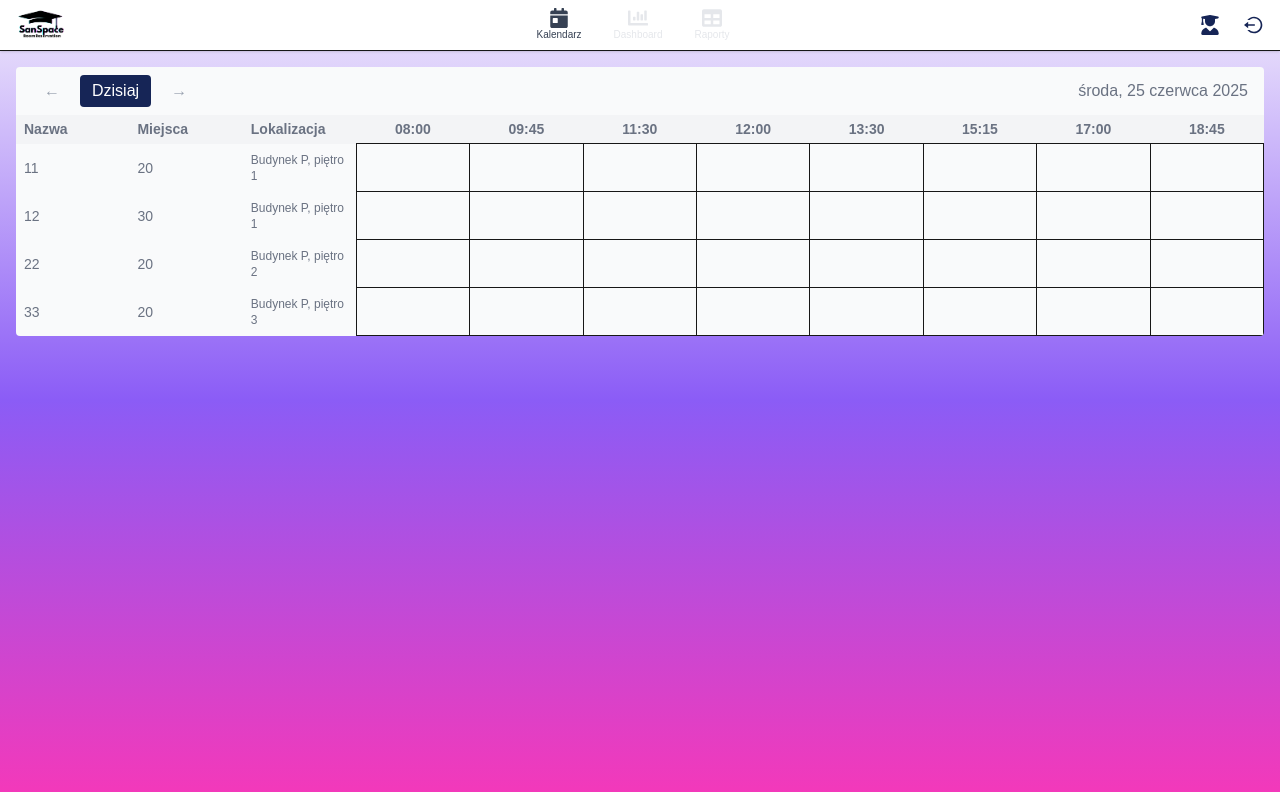
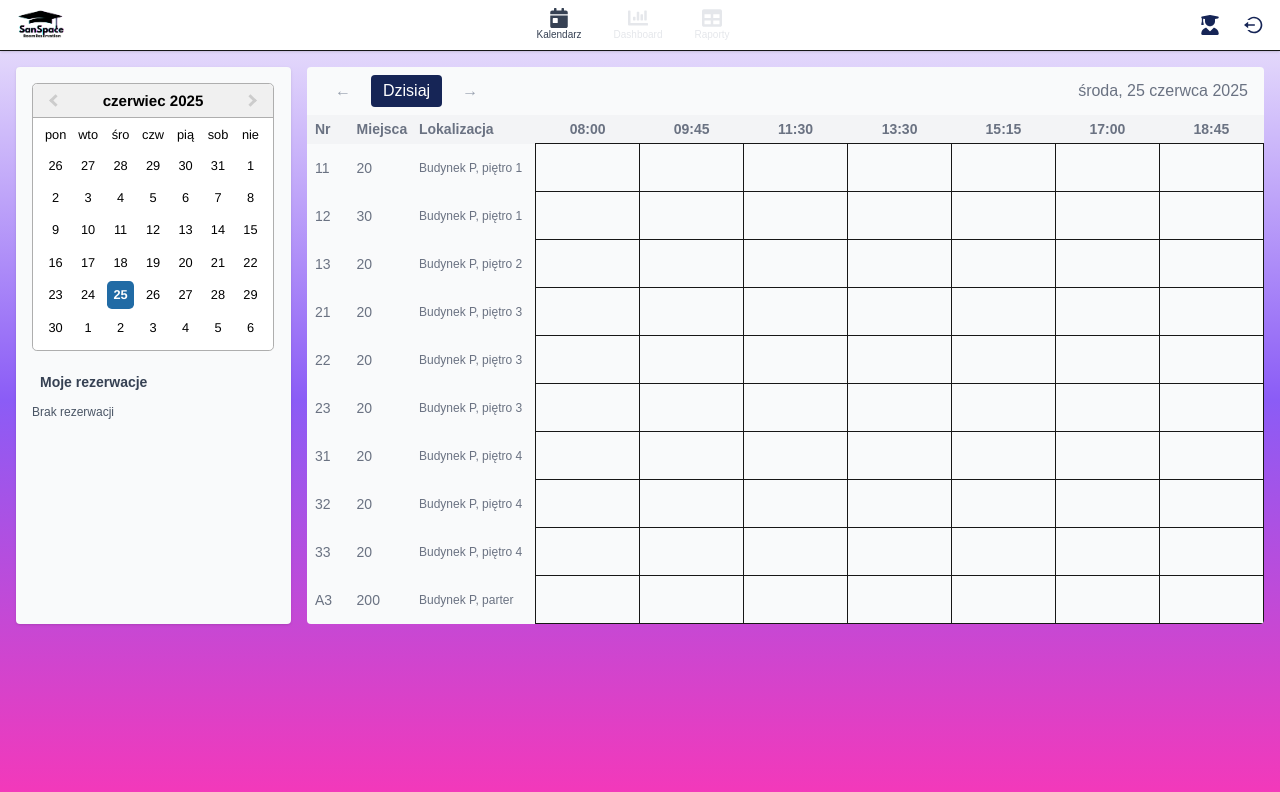
Before and after one commit to Krzysie3k/room_reservation, a Next.js app in the folder frontend/: page /schedule in a window 1280 px wide. Shown: the top 792 px of the page. Built offline with nearby package versions, Linux system fonts and the light colour scheme.

Commit message:
calMyReservation

```diff
--- a/frontend/package.json
+++ b/frontend/package.json
@@ -13,6 +13,7 @@
     "date-fns": "^4.1.0",
     "next": "15.3.3",
     "react": "^19.0.0",
+    "react-datepicker": "^8.4.0",
     "react-dom": "^19.0.0",
     "react-icons": "^5.5.0"
   },
@@ -21,6 +22,7 @@
     "@tailwindcss/postcss": "^4",
     "@types/node": "^20",
     "@types/react": "^19",
+    "@types/react-datepicker": "^6.2.0",
     "@types/react-dom": "^19",
     "eslint": "^9",
     "eslint-config-next": "15.3.3",
--- a/frontend/src/app/schedule/ScheduleGrid.tsx
+++ b/frontend/src/app/schedule/ScheduleGrid.tsx
@@ -1,25 +1,17 @@
 "use client";
-
+import { FaCalendarDay } from "react-icons/fa";
+import "react-datepicker/dist/react-datepicker.css";
 import { useState } from "react";
 import { format, addDays, subDays } from "date-fns";
-import { pl } from "date-fns/locale";
 import { mockReservations } from "@/mock/mockReservations";
 import { mockRooms } from "@/mock/mockRooms";
 import { mockUsers } from "@/mock/mockUsers";
+import DatePicker, { registerLocale } from "react-datepicker";
+import { pl } from "date-fns/locale";
+registerLocale("pl", pl);
 
-// Siatka godzinowa (sloty)
-const hours = [
-  "08:00",
-  "09:45",
-  "11:30",
-  "12:00",
-  "13:30",
-  "15:15",
-  "17:00",
-  "18:45",
-];
+const hours = ["08:00", "09:45", "11:30", "13:30", "15:15", "17:00", "18:45"];
 
-// 🔧 Pomoc: zamiana czasu "HH:mm" na liczbę minut
 function toMinutes(time: string): number {
   const [hours, minutes] = time.split(":").map(Number);
   return hours * 60 + minutes;
@@ -44,9 +36,12 @@ export default function ScheduleGrid() {
       ? JSON.parse(localStorage.getItem("user") || "null")
       : null;
 
+  const userReservations = mockReservations.filter(
+    (r) => r.id_uzytkownika === currentUser?.id
+  );
+
   return (
     <>
-      {/* MODAL */}
       {selectedSlot && (
         <div className="fixed inset-0 bg-black bg-opacity-50 flex items-center justify-center z-50">
           <div className="bg-white p-6 rounded shadow-lg w-full max-w-sm">
@@ -60,7 +55,6 @@ export default function ScheduleGrid() {
               <br />
               Data: <strong>{selectedSlot.date}</strong>
             </p>
-
             <input
               type="text"
               className="w-full border px-3 py-2 mb-4 rounded text-gray-600"
@@ -68,7 +62,6 @@ export default function ScheduleGrid() {
               value={reservationPurpose}
               onChange={(e) => setReservationPurpose(e.target.value)}
             />
-
             <div className="flex justify-end gap-2">
               <button
                 onClick={() => setSelectedSlot(null)}
@@ -93,7 +86,53 @@ export default function ScheduleGrid() {
         </div>
       )}
 
-      {/* Pasek nawigacji dat */}
+      <div className="grid grid-cols-[275px_1fr] gap-4">
+        <div className="bg-gray-50 rounded shadow text-sm p-4">
+          <DatePicker
+            selected={currentDate}
+            onChange={(date: Date | null) => date && setCurrentDate(date)}
+            locale="pl"
+            dateFormat="yyyy-MM-dd"
+            inline
+          />
+
+          <div className="mt-4">
+            <h3 className="text-sm px-2 font-semibold mb-3 text-gray-700">
+              Moje rezerwacje
+            </h3>
+            <ul className="space-y-3">
+              {userReservations.length === 0 && (
+                <li className="text-xs text-gray-600">Brak rezerwacji</li>
+              )}
+              {userReservations.map((res) => {
+                const room = mockRooms.find((r) => r.id === res.id_sali);
+                return (
+                  <li
+                    key={res.id_rezerwacji}
+                    className="bg-indigo-900 hover:bg-blue-800 text-white rounded-lg px-3 py-3 shadow-sm border border-blue-200"
+                  >
+                    <div className="text-xs font-medium inline-flex items-center gap-1">
+                      <FaCalendarDay className="text-blue-200" />
+                      <span>
+                        {format(new Date(res.data), "P", { locale: pl })} –{" "}
+                        {res.godzina_od}–{res.godzina_do}
+                      </span>
+                    </div>
+
+                    <div className="text-sm font-bold mt-1">
+                      Sala {room?.name || "?"}
+                    </div>
+                    <div className="text-xs italic text-blue-200">
+                      {res.cel}
+                    </div>
+                  </li>
+                );
+              })}
+            </ul>
+          </div>
+        </div>
+
+        <div className="flex-1 overflow-x-auto rounded-b">
           <div className="flex justify-between items-center px-4 py-2 bg-gray-50 rounded-t text-gray-400">
             <div className="flex gap-2">
               <button
@@ -118,16 +157,14 @@ export default function ScheduleGrid() {
             <div className="text-gray-500">{formattedDate}</div>
           </div>
 
-      {/* Tabela siatki */}
-      <div className="overflow-x-auto rounded-b">
-        <table className="table-fixed  border-collapse w-full text-sm">
+          <table className="table-fixed border-collapse w-full text-sm">
             <thead className="bg-gray-100 text-gray-500">
               <tr>
-              <th className="px-2 py-1 text-left">Nazwa</th>
-              <th className="px-2 py-1 text-left">Miejsca</th>
-              <th className="px-2 py-1 text-left">Lokalizacja</th>
+                <th className="px-2 py-1 w-[40px] text-left">Nr</th>
+                <th className="px-2 py-1 w-[60px] text-left">Miejsca</th>
+                <th className="px-2 py-1 w-[120px] text-left">Lokalizacja</th>
                 {hours.map((hour) => (
-                <th key={hour} className="font-si px-4 py-1 text-center">
+                  <th key={hour} className="w-[100px] px-4 py-1 text-center">
                     {hour}
                   </th>
                 ))}
@@ -153,7 +190,6 @@ export default function ScheduleGrid() {
                         toMinutes(r.godzina_od) <= toMinutes(hour) &&
                         toMinutes(r.godzina_do) > toMinutes(hour)
                     );
-
                     const user = res
                       ? mockUsers.find((u) => u.id === res.id_uzytkownika)
                       : null;
@@ -202,6 +238,7 @@ export default function ScheduleGrid() {
             </tbody>
           </table>
         </div>
+      </div>
     </>
   );
 }
--- a/frontend/src/mock/mockReservations.ts
+++ b/frontend/src/mock/mockReservations.ts
@@ -50,8 +50,35 @@ export const mockReservations: Reservation[] = [
     id_sali: 3,
     id_uzytkownika: 4,
     data: "2025-06-05",
-    godzina_od: "12:00",
-    godzina_do: "13:30",
+    godzina_od: "17:00",
+    godzina_do: "18:45",
     cel: "Test2",
   },
+  {
+    id_rezerwacji: 6,
+    id_sali: 2,
+    id_uzytkownika: 4,
+    data: "2025-06-05",
+    godzina_od: "11:30",
+    godzina_do: "13:30",
+    cel: "Konsultacje indywidualne",
+  },
+  {
+    id_rezerwacji: 7,
+    id_sali: 3,
+    id_uzytkownika: 4,
+    data: "2025-06-05",
+    godzina_od: "15:15",
+    godzina_do: "17:00",
+    cel: "Egzamin końcowy",
+  },
+  {
+    id_rezerwacji: 8,
+    id_sali: 4,
+    id_uzytkownika: 4,
+    data: "2025-06-05",
+    godzina_od: "17:00",
+    godzina_do: "18:45",
+    cel: "Projekt grupowy",
+  },
 ];
--- a/frontend/src/mock/mockRooms.ts
+++ b/frontend/src/mock/mockRooms.ts
@@ -8,7 +8,7 @@ export type Room = {
   description: string;
 };
 
-// Dane mockowane
+// Dane mockowane (z SQL)
 export const mockRooms: Room[] = [
   {
     id: 1,
@@ -28,18 +28,66 @@ export const mockRooms: Room[] = [
   },
   {
     id: 3,
+    name: "13",
+    capacity: 20,
+    type: "wykładowa",
+    location: "Budynek P, piętro 2",
+    description: "Pokój wykładowców",
+  },
+  {
+    id: 4,
+    name: "21",
+    capacity: 20,
+    type: "komputerowa",
+    location: "Budynek P, piętro 3",
+    description: "Sala komputerowa",
+  },
+  {
+    id: 5,
     name: "22",
     capacity: 20,
+    type: "komputerowa",
+    location: "Budynek P, piętro 3",
+    description: "Sala komputerowa",
+  },
+  {
+    id: 6,
+    name: "23",
+    capacity: 20,
     type: "graficzna",
-    location: "Budynek P, piętro 2",
+    location: "Budynek P, piętro 3",
     description: "Sala graficzna",
   },
   {
-    id: 4,
+    id: 7,
+    name: "31",
+    capacity: 20,
+    type: "programistyczna",
+    location: "Budynek P, piętro 4",
+    description: "Sala programistyczna",
+  },
+  {
+    id: 8,
+    name: "32",
+    capacity: 20,
+    type: "programistyczna",
+    location: "Budynek P, piętro 4",
+    description: "Sala programistyczna",
+  },
+  {
+    id: 9,
     name: "33",
     capacity: 20,
     type: "programistyczna",
-    location: "Budynek P, piętro 3",
+    location: "Budynek P, piętro 4",
     description: "Sala programistyczna",
   },
+  {
+    id: 10,
+    name: "A3",
+    capacity: 200,
+    type: "wykładowa",
+    location: "Budynek P, parter",
+    description: "Aula główna",
+  },
 ];
```
Also changed, not shown: 1 other file (tests, documents, lock files or other folders). Lines whose indentation alone changed are shown as unchanged.
